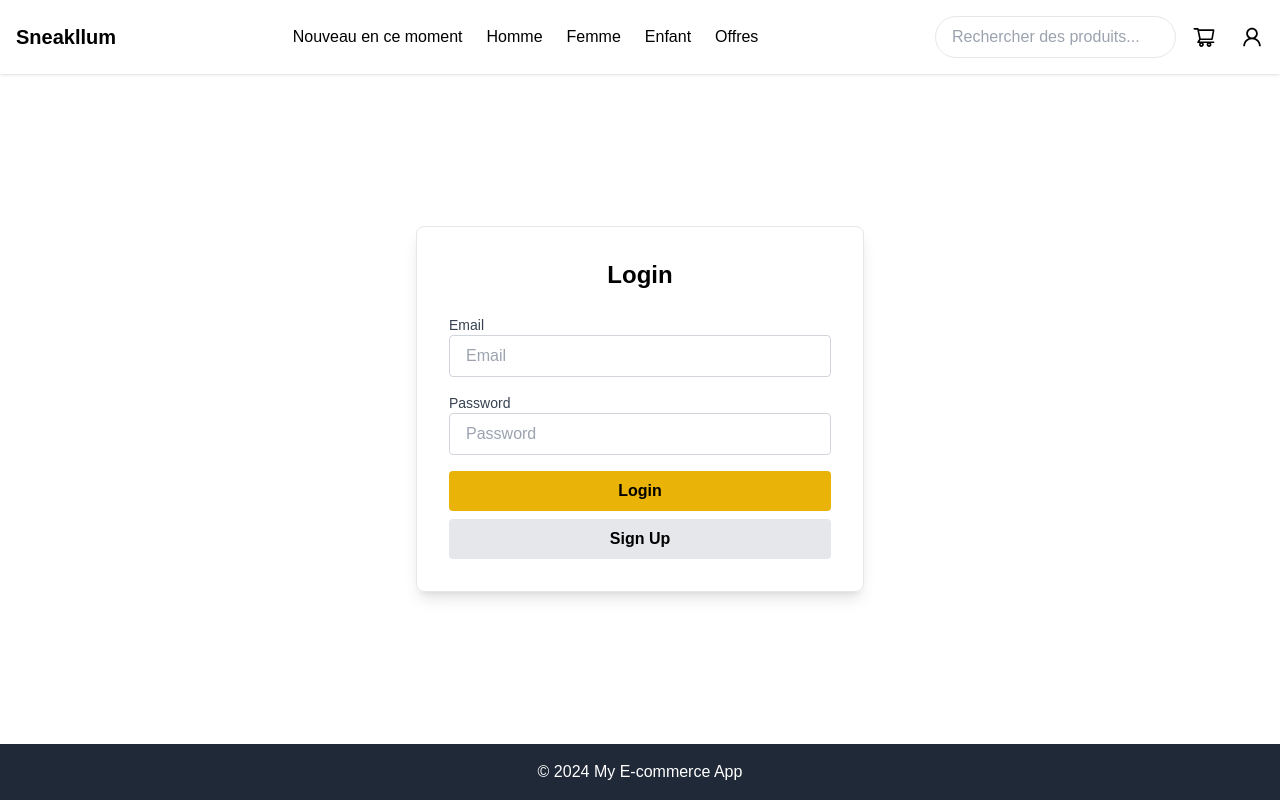
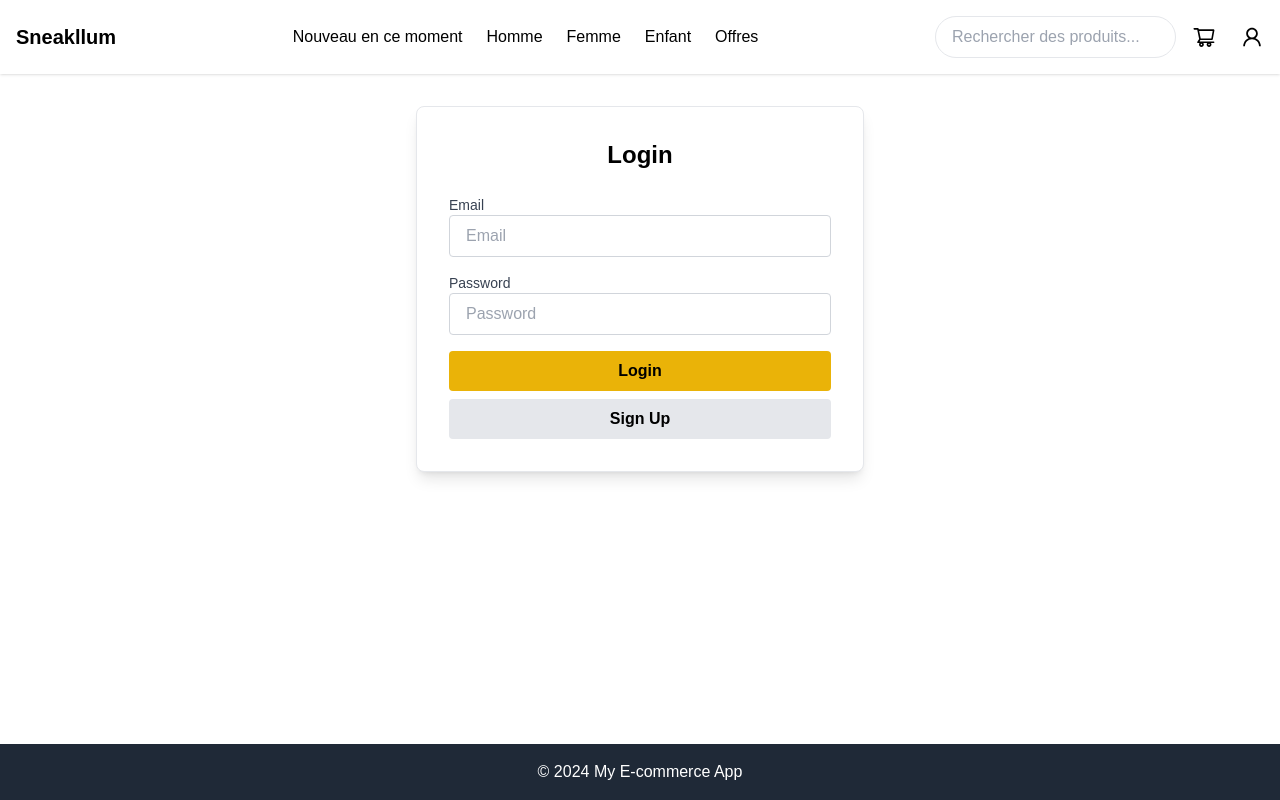
Before and after one commit to LouisGouaux/Sneakllum, a Next.js app in the folder sneakllum/: page /login in a window 1280 px wide. Built offline with nearby package versions, Linux system fonts and the light colour scheme.

Commit message:
refactor: spacing correction

```diff
--- a/sneakllum/src/app/layout.tsx
+++ b/sneakllum/src/app/layout.tsx
@@ -11,9 +11,9 @@
       <body className="flex flex-col min-h-screen">
         <NavBar />
 
-        <main className="flex-1 flex items-center justify-center">{children}</main>
+        <main className="flex-1">{children}</main>
 
-        <footer className="bg-gray-800 text-white text-center p-4 mt-10">
+        <footer className="bg-gray-800 text-white text-center p-4">
           © 2024 My E-commerce App
         </footer>
       </body>
--- a/sneakllum/src/app/login/page.tsx
+++ b/sneakllum/src/app/login/page.tsx
@@ -34,8 +34,8 @@
     };
 
     return (
-        <div className="max-w-md w-full mx-auto p-8 border border-gray-200 rounded-lg shadow-lg">
-
+        <div className="flex items-center justify-center p-8">
+            <div className="max-w-md w-full p-8 border border-gray-200 rounded-lg shadow-lg bg-white">
                 <h2 className="text-2xl font-bold text-center mb-6">Login</h2>
                 {error && <p className="text-red-500 mb-4 text-center">{error}</p>}
                 <form onSubmit={handleSubmit} className="space-y-4 mb-2">
@@ -67,5 +67,6 @@
                     onClick={() => router.push("/register")}
                 />
             </div>
+        </div>
     );
 }
--- a/sneakllum/src/components/NavBar.tsx
+++ b/sneakllum/src/components/NavBar.tsx
@@ -8,7 +8,7 @@
   const [isMenuOpen, setIsMenuOpen] = useState(false);
 
   return (
-    <header className="bg-white text-black shadow p-4 mb-10">
+    <header className="bg-white text-black shadow p-4">
       <nav className="container mx-auto flex justify-between items-center">
 
         <Link href="/" className="flex items-center space-x-2">
```
Lines whose indentation alone changed are shown as unchanged.
